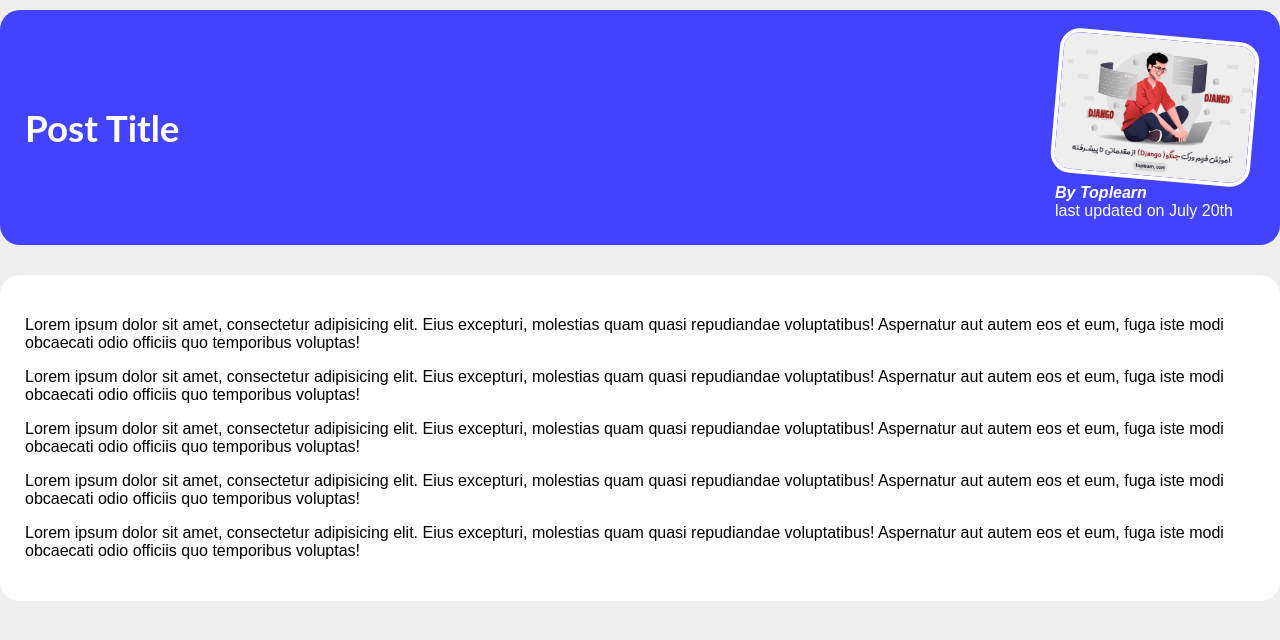
After one commit to bytaba/Blog, a Django app: template project/blog/templates/blog/post-detail.html in a window 1280 px wide. The commit adds this page. Shown: the top 640 px of the page. Run offline with Django 3.2, Linux system fonts and the light colour scheme; the template is opened without the code that fills it, so the values that code supplies are empty.

Commit message:
add post detail template and url

```diff
--- /dev/null
+++ b/project/blog/static/blog/post-detail.css
@@ -0,0 +1,46 @@
+body {
+    background-color: #eee;
+}
+
+#summary {
+    display: flex;
+    flex-direction: row;
+    justify-content: space-between;
+    align-items: center;
+    max-width: 1300px;
+    margin: 10px auto;
+    background-color: #4242ff;
+    border-radius: 20px;
+    padding: 25px;
+}
+
+#summary h2 {
+    color: white;
+    font-weight: bold;
+    text-transform: capitalize;
+    font-size: 2.3rem;
+}
+
+#summary article img {
+    width: 200px;
+    border: 4px solid white;
+    border-radius: 20px;
+    transform: rotateZ(5deg);
+}
+
+#summary article address {
+    color: white;
+    font-weight: bold;
+}
+
+#summary article div {
+    color: white;
+}
+
+main {
+    max-width: 1300px;
+    margin: 30px auto;
+    background-color: #ffffff;
+    border-radius: 20px;
+    padding: 25px;
+}
--- a/project/blog/templates/blog/includes/post.html
+++ b/project/blog/templates/blog/includes/post.html
@@ -1,7 +1,7 @@
 {% load static %}
 <li>
     <article class="post">
-        <a href="">
+        <a href="{% url 'post-detail' slug='learning' %}">
             <img src="{% static 'blog/images/django.png' %}" alt="learning django">
             <div class="post__content">
                 <h3>Learning Django</h3>
--- /dev/null
+++ b/project/blog/templates/blog/post-detail.html
@@ -0,0 +1,52 @@
+{% extends 'base.html' %}
+{% load static %}
+{% block title %}post detail{% endblock %}
+
+{% block header_reference %}
+<link rel="stylesheet" href="{% static 'blog/index.css' %}">
+<link rel="stylesheet" href="{% static 'blog/post-detail.css' %}">
+{% endblock %}
+
+{% block content %}
+<section id="summary">
+    <h2>post title</h2>
+    <article>
+        <img src="{% static 'blog/images/django.png' %}" alt="post image alt">
+        <address>By Toplearn</address>
+        <div>
+            last updated on
+            <time>July 20th</time>
+        </div>
+    </article>
+</section>
+
+<main>
+    <p>
+        Lorem ipsum dolor sit amet, consectetur adipisicing elit. Eius excepturi, molestias quam quasi repudiandae
+        voluptatibus! Aspernatur aut autem eos et eum, fuga iste modi obcaecati odio officiis quo temporibus
+        voluptas!
+    </p>
+    <p>
+        Lorem ipsum dolor sit amet, consectetur adipisicing elit. Eius excepturi, molestias quam quasi repudiandae
+        voluptatibus! Aspernatur aut autem eos et eum, fuga iste modi obcaecati odio officiis quo temporibus
+        voluptas!
+    </p>
+    <p>
+        Lorem ipsum dolor sit amet, consectetur adipisicing elit. Eius excepturi, molestias quam quasi repudiandae
+        voluptatibus! Aspernatur aut autem eos et eum, fuga iste modi obcaecati odio officiis quo temporibus
+        voluptas!
+    </p>
+    <p>
+        Lorem ipsum dolor sit amet, consectetur adipisicing elit. Eius excepturi, molestias quam quasi repudiandae
+        voluptatibus! Aspernatur aut autem eos et eum, fuga iste modi obcaecati odio officiis quo temporibus
+        voluptas!
+    </p>
+    <p>
+        Lorem ipsum dolor sit amet, consectetur adipisicing elit. Eius excepturi, molestias quam quasi repudiandae
+        voluptatibus! Aspernatur aut autem eos et eum, fuga iste modi obcaecati odio officiis quo temporibus
+        voluptas!
+    </p>
+</main>
+{% endblock %}
+
+{% block footer_references %}{% endblock %}
--- a/project/blog/templates/blog/index.html
+++ b/project/blog/templates/blog/posts.html
@@ -14,7 +14,7 @@
     <header id="main-navigation">
         <h1><a href="">Toplearn Blog</a></h1>
         <nav>
-            <a href="">All Posts</a>
+            <a href="{% url 'posts' %}">All Posts</a>
         </nav>
     </header>
 
--- a/project/blog/urls.py
+++ b/project/blog/urls.py
@@ -2,8 +2,8 @@ from django.urls import path
 from . import views
 
 urlpatterns = [
-    path( ''             , views.index        , name= 'index'       ),
-    path( 'posts'        , views.posts        , name='posts'        ),
-    path( 'post/<slug>'  , views.post_detail  ,  name='post-detail' )
+    path( ''                  , views.index        , name='index'        ),
+    path( 'posts/'             , views.posts        , name='posts'        ),
+    path( 'post/<slug:slug>'  , views.post_detail  , name='post-detail'  )
 
 ]
```
Also changed, not shown: project/blog/views.py (+5 -5 lines).
